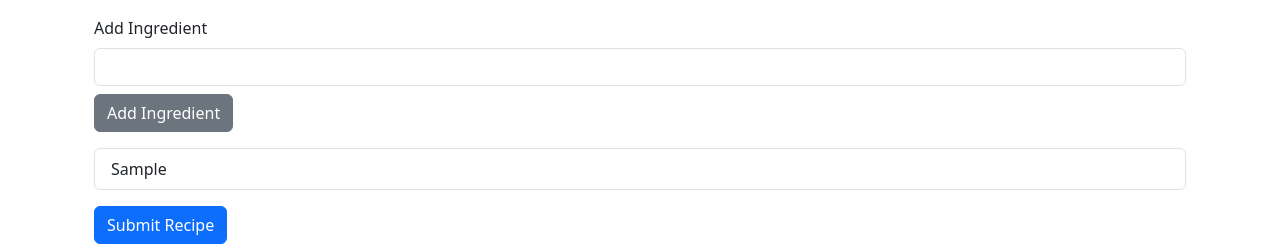
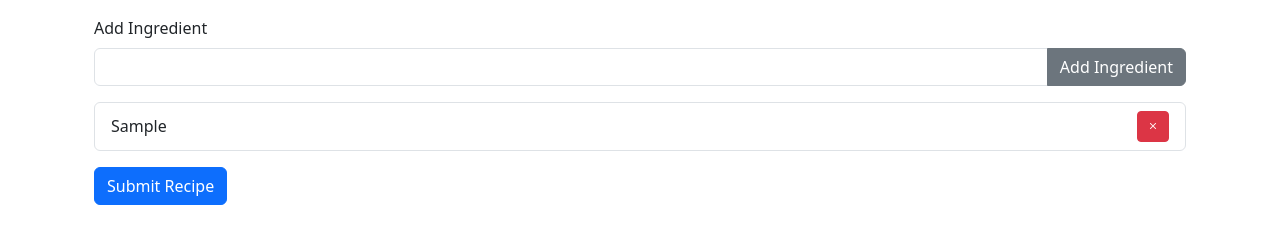
Before and after one commit to Exo-MDR-CD2000/multi-react-project, a React (Vite) app: page / in a window 1280 px wide. Both pictures are taken after typing "Sample", "Sample", "Sample", "Sample", "Sample" into the empty fields and a click on the button "Add Ingredient". Shown: the part 425-671 px from the top of the page. Built offline with nearby package versions, Linux system fonts and the light colour scheme; no server answers.

Commit message:
added remove ingredient fx to recipe form

```diff
--- a/src/components/RecipeForm.tsx
+++ b/src/components/RecipeForm.tsx
@@ -45,6 +45,15 @@ const RecipeForm: React.FC<RecipeFormProps> = ({ onAddRecipe }) => {
       setIngredients([...ingredients, ingredientInput]);
       setIngredientInput('');
     }
+  };
+
+  /**
+   * Handles removing an ingredient from the ingredients list.
+   *
+   * @param {number} index - The index of the ingredient to remove.
+   */
+  const handleRemoveIngredient = (index: number) => {
+    setIngredients(ingredients.filter((_, i) => i !== index));
   };
 
   /**
@@ -144,6 +153,7 @@ const RecipeForm: React.FC<RecipeFormProps> = ({ onAddRecipe }) => {
         <div className="row mb-3">
           <div className="col-md-12">
             <label htmlFor="ingredientInput" className="form-label">Add Ingredient</label>
+            <div className="input-group">
               <input
                 type="text"
                 id="ingredientInput"
@@ -151,12 +161,18 @@ const RecipeForm: React.FC<RecipeFormProps> = ({ onAddRecipe }) => {
                 value={ingredientInput}
                 onChange={(e) => setIngredientInput(e.target.value)}
               />
-            <button className="btn btn-secondary mt-2" onClick={handleAddIngredient}>Add Ingredient</button>
+              <button className="btn btn-secondary" onClick={handleAddIngredient}>Add Ingredient</button>
+            </div>
           </div>
         </div>
         <ul className="list-group mb-3">
           {ingredients.map((ingredient, index) => (
-            <li key={index} className="list-group-item">{ingredient}</li>
+            <li key={index} className="list-group-item d-flex justify-content-between align-items-center">
+              {ingredient}
+              <button type="button" className="btn btn-danger btn-sm" onClick={() => handleRemoveIngredient(index)}>
+                <i className="bi bi-x"></i>
+              </button>
+            </li>
           ))}
         </ul>
         <button type="submit" className="btn btn-primary">Submit Recipe</button>
```
Lines whose indentation alone changed are shown as unchanged.
